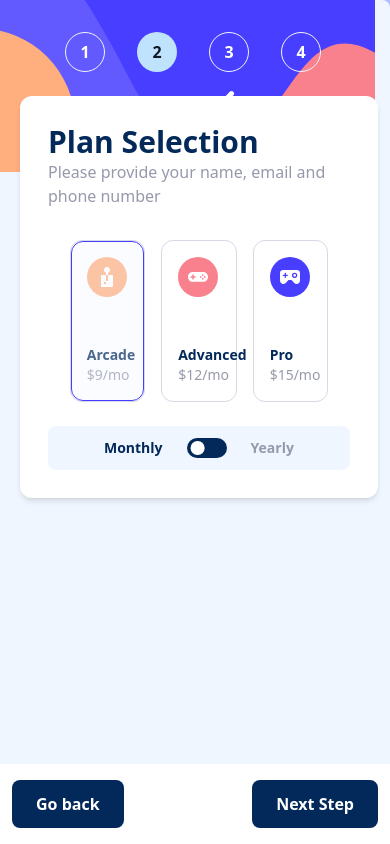
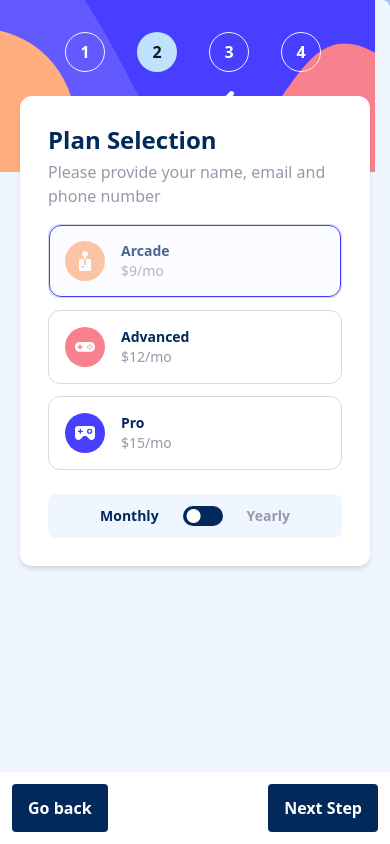
Before and after one commit to AliAdamH/fem-multistep-form, a React (Vite) app: page / in a window 390 px wide. Both pictures are taken after a click on the button "Next Step". Built offline with nearby package versions, Linux system fonts and the light colour scheme.

Commit message:
Add plan selection responsiveness

```diff
--- a/src/components/FormNavigation.jsx
+++ b/src/components/FormNavigation.jsx
@@ -20,17 +20,17 @@ function FormNavigation({ currentStep, changeStep, setCompleted }) {
 
   return (
 
-      <div className='mt-auto flex absolute bottom-0 px-3 md:px-0 py-4 md:py-0 md:static bg-neutral-white md:bg-transparent w-full'>
+      <div className='mt-auto flex absolute bottom-0 p-3 md:p-0 md:static bg-neutral-white md:bg-transparent w-full'>
           {
           canNavigateBack ?
-          <button onClick={() => navigateBack()} className='rounded-lg bg-primary-marine text-neutral-white font-semibold px-6 py-3'>Go back</button>
+          <button onClick={() => navigateBack()} className='rounded md:rounded-lg bg-primary-marine text-neutral-white font-semibold px-4 md:px-6 py-3'>Go back</button>
           : null
           }
           {
           nextStep ?
-          <button onClick={() => navigateNext()} className='ml-auto rounded-lg bg-primary-marine text-neutral-white font-semibold px-6 py-3'>Next Step</button>
+          <button onClick={() => navigateNext()} className='ml-auto rounded md:rounded-lg bg-primary-marine text-neutral-white font-semibold px-4 md:px-6 py-3'>Next Step</button>
           :
-          <button onClick={() => confirm()} className='ml-auto rounded-lg bg-primary-marine text-neutral-white font-semibold px-6 py-3'>confirm</button>
+          <button onClick={() => confirm()} className='ml-auto rounded md:rounded-lg bg-primary-marine text-neutral-white font-semibold px-4 md:px-6 py-3'>confirm</button>
           }
       </div>
   )
--- a/src/components/PlanSelection.jsx
+++ b/src/components/PlanSelection.jsx
@@ -25,24 +25,24 @@ function PlanSelection({ changeData, planFrequency, defaultValues, selectedPlan
 
   return (
     <>
-    <div id="header" className='mb-8'>
-        <h2 className='text-3xl font-bold text-primary-marine'>Plan Selection</h2>
+    <div id="header" className='mb-4 md:mb-8 space-y-1'>
+        <h2 className='text-2xl md:text-3xl font-bold text-primary-marine'>Plan Selection</h2>
         <p className='text-neutral-coolgray'>Please provide your name, email and phone number</p>
     </div>
 
     <div id="fields">
-      <div id="radios" className='flex gap-4 justify-center'>
+      <div id="radios" className='flex flex-col md:flex-row gap-3 md:gap-4 justify-center'>
 
         {Object.keys(defaultValues.plans).map((planType) => {
 
         let planObject = defaultValues.plans[planType];
         let PlanLogo = logoCollection[planType];
 
-        return (<div key={planType} data-radio-field className='relative rounded-xl border border-neutral-lightgray hover:border-primary-purplish w-1/4 p-4'>
+        return (<div key={planType} data-radio-field className='relative rounded-xl border border-neutral-lightgray hover:border-primary-purplish md:w-1/4 p-4'>
           <label className='sr-only'>
             {planObject.label}
           </label>
-          <div data-radio-field-details className='flex flex-col gap-12'>
+          <div data-radio-field-details className='flex md:flex-col gap-4 md:gap-12'>
             <PlanLogo />
             <div className='flex flex-col'>
               <span className='font-bold text-sm text-primary-marine'>{planObject.label}</span>
```
